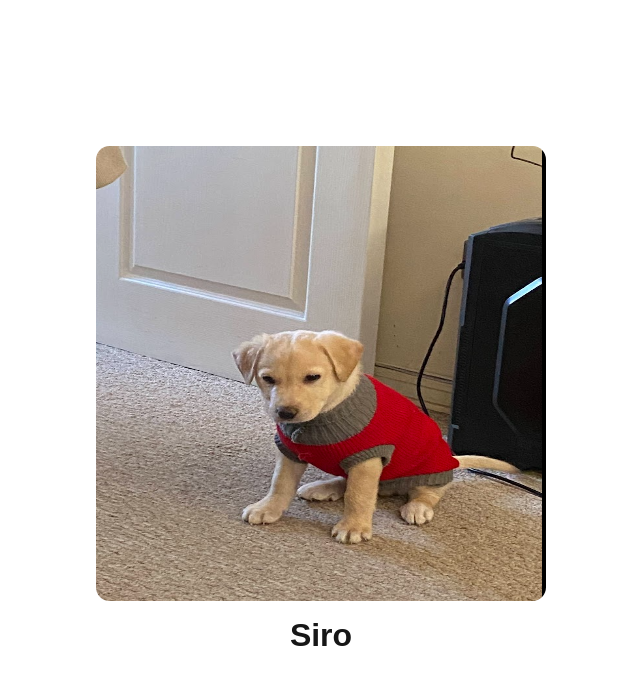
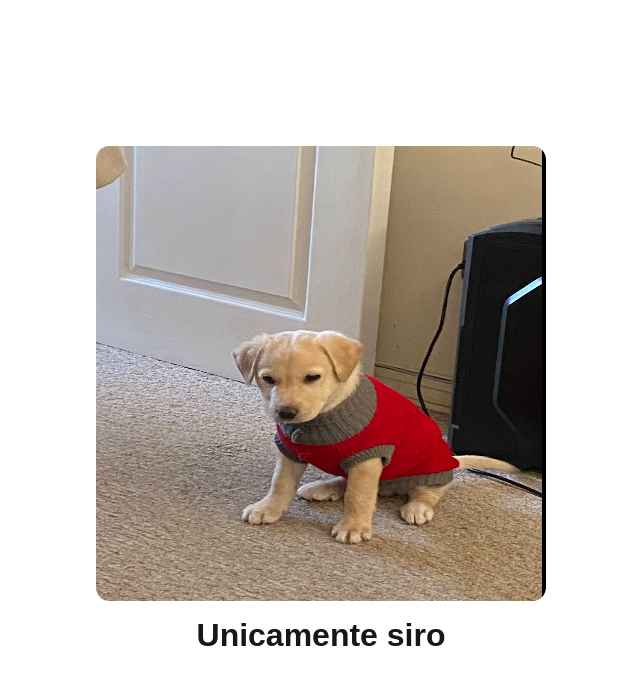
Before and after one commit to FranVg98/siro.cl, a Next.js app: page / in a window 1280 px wide. Shown: the top 684 px of the page, without its empty margins (319-959 px from the left). Built offline with nearby package versions, Linux system fonts and the light colour scheme.

Commit message:
cambio en el index

```diff
--- a/src/app/page.tsx
+++ b/src/app/page.tsx
@@ -54,7 +54,7 @@ export default function Home() {
             marginTop: "1rem",
           }}
         >
-          Siro
+          Unicamente siro
         </h1>
 
 
```
